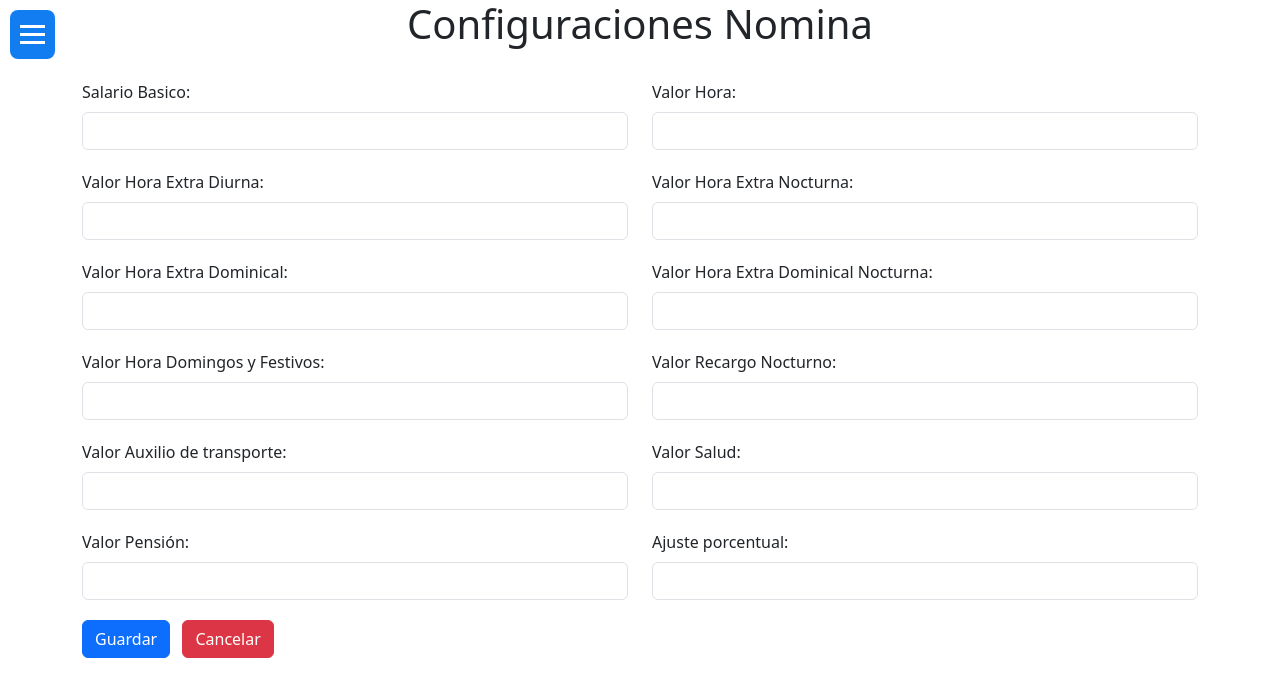
After one commit to velasquez060/Nomina, a PHP site: page /Empleado/AjustesNomina.php in a window 1280 px wide. The commit adds this page. Shown: the top 697 px of the page. Run offline with PHP 8.4, Linux system fonts and the light colour scheme.

Commit message:
fix: Frontend de Ajustes de nomina.
frontend de interfaz de ajustes Nomina

```diff
--- /dev/null
+++ b/Nomina/Empleado/AjustesNomina.php
@@ -0,0 +1,150 @@
+<?php
+include("../Menu.php");
+
+if($_SERVER["REQUEST_METHOD"] == "POST"){
+$salariobasico = $_GET["salarioBasico"];
+$valorhora= $_GET["valorHora"];
+$valorHoraExtraDiurna = $_GET["valorHoraExtraDiurna"];
+$valorHoraExtraNocturna = $_GET["valorHoraExtraNocturna"];
+$valorHoraExtraDominical = $_GET["valorHoraExtraDominical"];
+$valorHoraExtraDominicalNocturna = $_GET["valorHoraExtraDominicalNocturna"];
+$valorHoraDomingosFestivos = $_GET["valorHoraDomingosFestivos"];
+$valorRecargoNocturno = $_GET["valorRecargoNocturno"];
+$valorAuxilioTransporte = $_GET["valorAuxilioTransporte"];
+$valorSalud = $_GET["valorSalud"];
+$valorPension = $_GET["valorPension"];
+
+
+if(!empty($salariobasico) && !empty($valorhora) && !empty($valorHoraExtraDiurna) && !empty($valorHoraExtraNocturna)){
+
+}else{
+    echo "<script>alert('por favor rellenar todos los campos!!!!!');</script>";
+}
+
+}
+
+
+
+
+
+
+
+
+
+
+?>
+<!doctype html>
+<html lang="en">
+    <head>
+        <title>Title</title>
+        <meta charset="utf-8" />
+        <meta
+            name="viewport"
+            content="width=device-width, initial-scale=1, shrink-to-fit=no"/>
+        <link href="https://cdn.jsdelivr.net/npm/bootstrap@5.3.2/dist/css/bootstrap.min.css" rel="stylesheet" integrity="sha384-T3c6CoIi6uLrA9TneNEoa7RxnatzjcDSCmG1MXxSR1GAsXEV/Dwwykc2MPK8M2HN"
+            crossorigin="anonymous"/>
+        <link rel="stylesheet" href="../Css/ajustesNomina.css">
+
+    </head>
+
+    <body>
+
+    <div class="container">
+  <div class="row mb-4">
+    <div class="col text-center">
+      <h1>Configuraciones Nomina</h1>
+    </div>
+  </div>
+  <form action="AjustesNomina.php" method="post">
+    <div class="row mb-1">
+      <div class="col-md-6 mb-3 mb-md-0">
+        <label for="salarioBasico" class="form-label">Salario Basico:</label>
+        <input type="text" name="salarioBasico" class="form-control" id="numeroEntero_1" oninput="validarNumeroEntero('numeroEntero_1')" required>
+        <p id="mensajeError_1"></p>
+      </div>
+      <div class="col-md-6">
+        <label for="valorHora" class="form-label">Valor Hora:</label>
+        <input type="text" name="valorHora" class="form-control" id="numeroEntero_2" oninput="validarNumeroEntero('numeroEntero_2')"required>
+        <p id="mensajeError_2"></p>
+      </div>
+    </div>
+    <div class="row mb-1">
+      <div class="col-md-6 mb-3 mb-md-0">
+        <label for="valorHoraExtraDiurna" class="form-label">Valor Hora Extra Diurna:</label>
+        <input type="text" name="valorHoraExtraDiurna" class="form-control" id="numeroEntero_3" oninput="validarNumeroEntero('numeroEntero_3')"required>
+        <p id="mensajeError_3"></p>
+      </div>
+      <div class="col-md-6">
+        <label for="valorHoraExtraNocturna" class="form-label">Valor Hora Extra Nocturna:</label>
+        <input type="text" name="valorHoraExtraNocturna" class="form-control" id="numeroEntero_4" oninput="validarNumeroEntero('numeroEntero_4')"required >
+        <p id="mensajeError_4"></p>
+      </div>
+    </div>
+    <div class="row mb-1">
+      <div class="col-md-6 mb-3 mb-md-0">
+        <label for="valorHoraExtraDominical" class="form-label">Valor Hora Extra Dominical:</label>
+        <input type="text" name="valorHoraExtraDominical" class="form-control" id="numeroEntero_5" oninput="validarNumeroEntero('numeroEntero_5')"required>
+        <p id="mensajeError_5"></p>
+      </div>
+      <div class="col-md-6">
+        <label for="valorHoraExtraDominicalNocturna" class="form-label">Valor Hora Extra Dominical Nocturna:</label>
+        <input type="text" name="valorHoraExtraDominicalNocturna" class="form-control" id="numeroEntero_6" oninput="validarNumeroEntero('numeroEntero_6')"required>
+        <p id="mensajeError_6"></p>
+      </div>
+    </div>
+    <div class="row mb-1">
+      <div class="col-md-6 mb-3 mb-md-0">
+        <label for="valorHoraDomingosFestivos" class="form-label">Valor Hora Domingos y Festivos:</label>
+        <input type="text" name="valorHoraDomingosFestivos" class="form-control" id="numeroEntero_7" oninput="validarNumeroEntero('numeroEntero_7')"required>
+        <p id="mensajeError_7"></p>
+      </div>
+      <div class="col-md-6">
+        <label for="valorRecargoNocturno" class="form-label">Valor Recargo Nocturno:</label>
+        <input type="text" name="valorRecargoNocturno" class="form-control" id="numeroEntero_8" oninput="validarNumeroEntero('numeroEntero_8')"required>
+        <p id="mensajeError_8"></p>
+      </div>
+    </div>
+    <div class="row mb-1">
+      <div class="col-md-6 mb-3 mb-md-0">
+        <label for="valorAuxilioTransporte" class="form-label">Valor Auxilio de transporte:</label>
+        <input type="text" name="valorAuxilioTransporte" class="form-control" id="numeroEntero_9" oninput="validarNumeroEntero('numeroEntero_9')"required>
+        <p id="mensajeError_9"></p>
+      </div>
+      <div class="col-md-6">
+        <label for="valorSalud" class="form-label">Valor Salud:</label>
+        <input type="text" name="valorSalud" class="form-control" id="numeroEntero_10" oninput="validarNumeroEntero('numeroEntero_10')"required>
+        <p id="mensajeError_10"></p>
+      </div>
+    </div>
+    <div class="row mb-1">
+      <div class="col-md-6 mb-3 mb-md-0">
+        <label for="valorPension" class="form-label">Valor Pensión:</label>
+        <input type="text" name="valorPension" class="form-control" id="numeroEntero_11" oninput="validarNumeroEntero('numeroEntero_11')"required>
+        <p id="mensajeError_11"></p>
+      </div>
+      <div class="col-md-6 mb-3 mb-md-0">
+        <label for="salarioBasico" class="form-label">Ajuste porcentual:</label>
+        <input type="text" name="salarioBasico" class="form-control">
+      </div>
+    </div>
+    <div class="row">
+      <div class="col-12 text-start">
+        <button type="submit" class="btn btn-primary add me-2">Guardar</button>
+        <a href="../Empleado/ListaEmpleados.php" class="btn btn-danger cancel">Cancelar</a>
+      </div>
+    </div>
+    </div>
+  </form>
+</div>
+        <script
+            src="https://cdn.jsdelivr.net/npm/@popperjs/core@2.11.8/dist/umd/popper.min.js"
+            integrity="sha384-I7E8VVD/ismYTF4hNIPjVp/Zjvgyol6VFvRkX/vR+Vc4jQkC+hVqc2pM8ODewa9r"
+            crossorigin="anonymous"></script>
+
+        <script src="https://cdn.jsdelivr.net/npm/bootstrap@5.3.2/dist/js/bootstrap.min.js"
+            integrity="sha384-BBtl+eGJRgqQAUMxJ7pMwbEyER4l1g+O15P+16Ep7Q9Q+zqX6gSbd85u4mG4QzX+"
+            crossorigin="anonymous"></script>
+
+        <script src="../js/validacionCampos.js"></script>
+    </body>
+</html>
--- a/Nomina/Menu.php
+++ b/Nomina/Menu.php
@@ -23,7 +23,7 @@
             <li><a href="inicial.php">Inicio</a></li>
             <li><a href="AgregarEmpleado.php">Agregar Empleado</a></li>
             <li><a href="ListaEmpleados.php">Lista Empleados</a></li>
-            <li><a href="#">Ajustes Nomina</a></li>
+            <li><a href="AjustesNomina.php">Ajustes Nomina</a></li>
             <li><a href="#">Cerrar Sesión</a></li>
         </ul>
     </nav>
```
